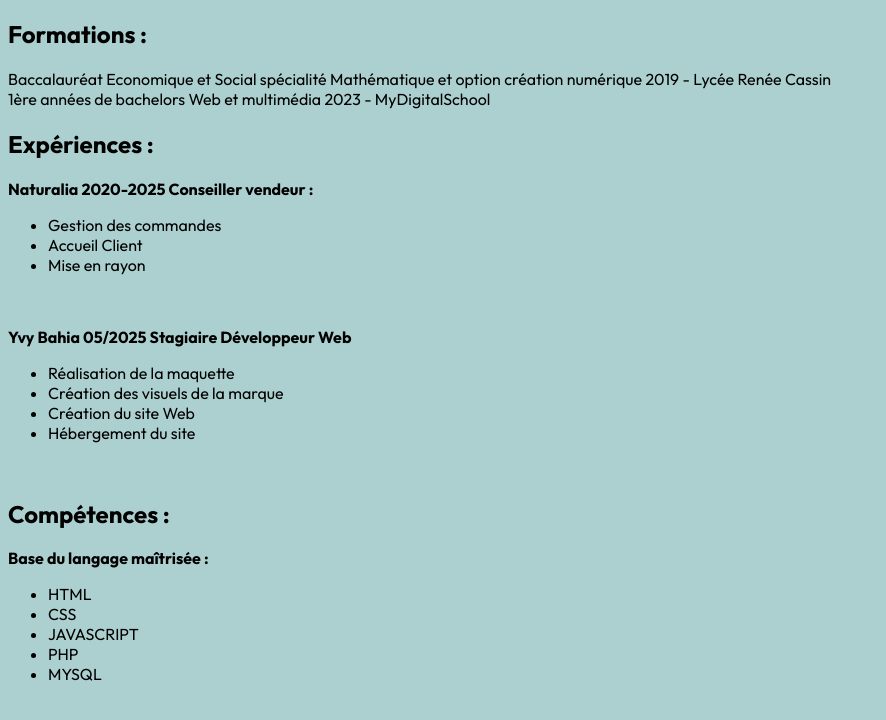
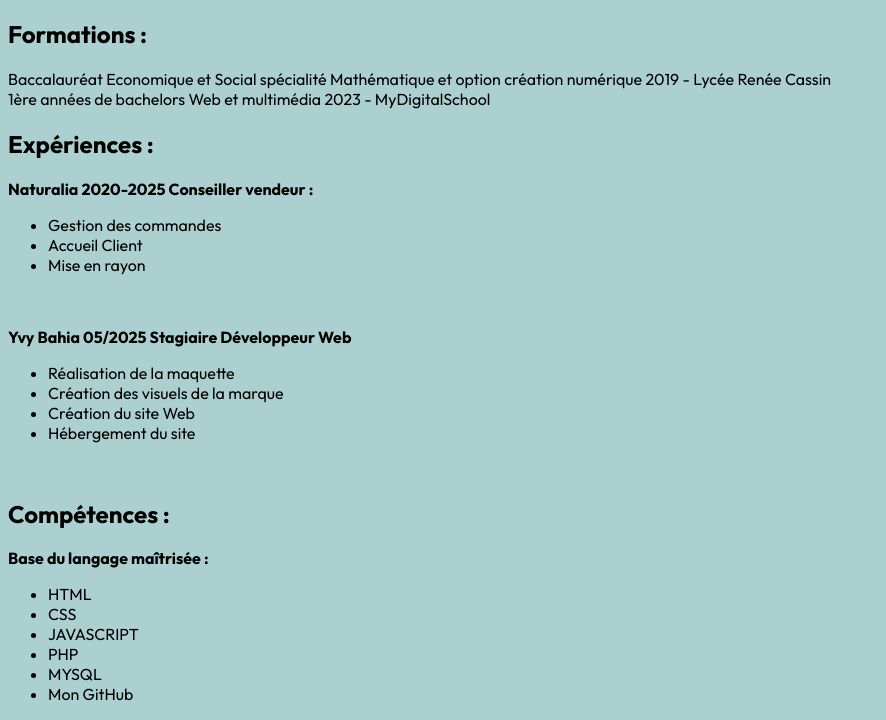
Before and after one commit to samuel-corinthe/runtrack1-jour-2, a plain HTML site: page index.html in a window 1280 px wide. Shown: the part 216-936 px from the top of the page, without its empty margins (0-886 px from the left). Drawn offline with Linux system fonts and the light colour scheme.

Commit message:
commit git_account

```diff
--- a/css/samuel-coritnhe2.css
+++ b/css/samuel-coritnhe2.css
@@ -20,3 +20,8 @@ h1 {
   align-items: center;
   justify-items: start;
 }
+
+#github a{
+  text-decoration: none;
+  color: black;
+}
--- a/index.html
+++ b/index.html
@@ -92,6 +92,7 @@
         <li>JAVASCRIPT</li>
         <li>PHP</li>
         <li>MYSQL</li>
+        <li id="github"><a href="https://github.com/samuel-corinthe">Mon GitHub</a> </li>
       </ul>
     </competences>
   </body>
```
